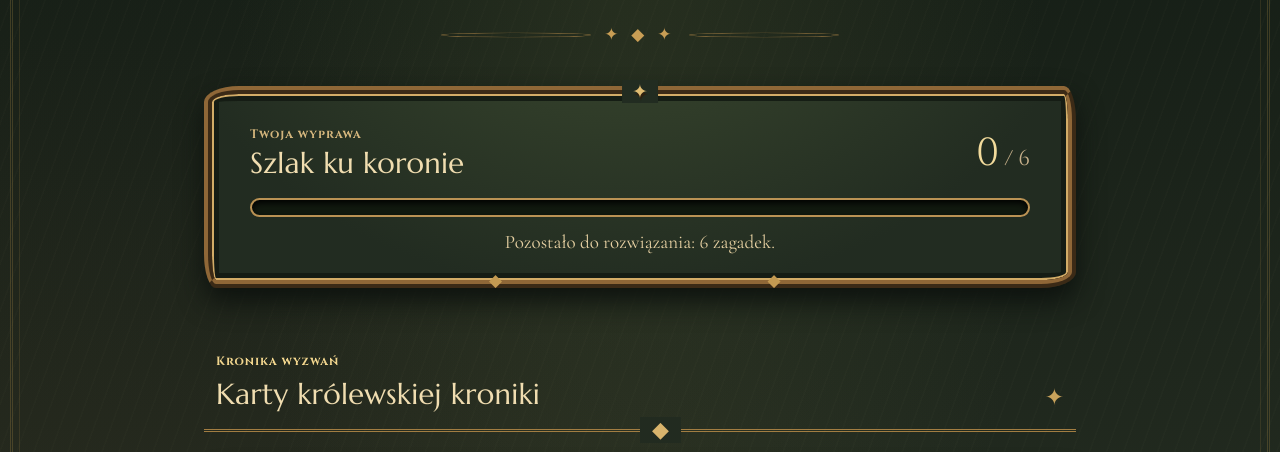
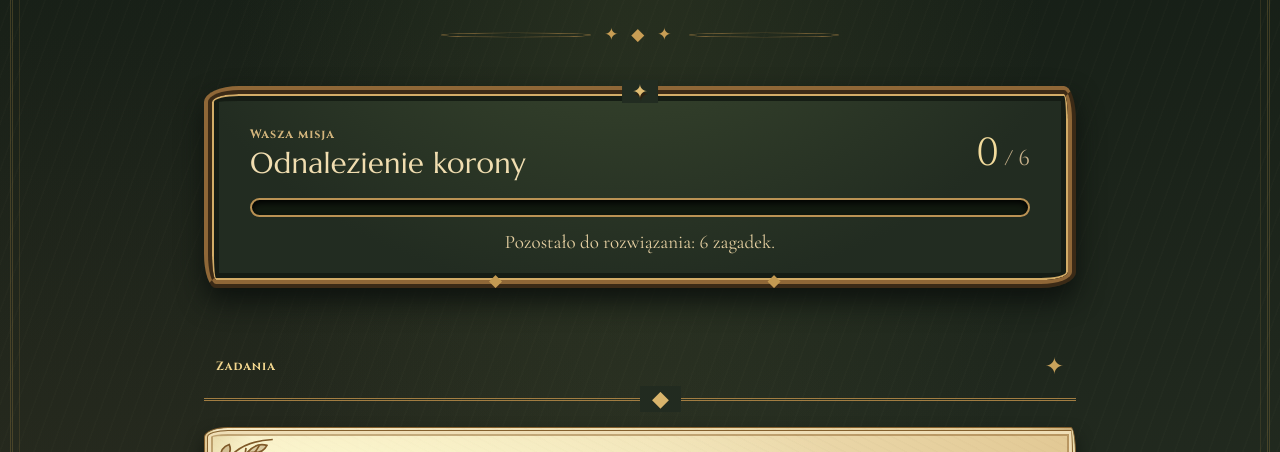
Before and after one commit to GraTerenowa/TajemnicaKorony, a plain HTML site: page index.html in a window 1280 px wide. Shown: the part 295-747 px from the top of the page. Drawn offline with nearby package versions, Linux system fonts and the light colour scheme.

Commit message:
Update section titles and notes in index.html

```diff
--- a/index.html
+++ b/index.html
@@ -24,20 +24,20 @@
       <section class="progress-card" aria-label="Postęp w grze">
         <div class="progress-heading">
           <div>
-            <p class="section-kicker">Twoja wyprawa</p>
-            <h2>Szlak ku koronie</h2>
+            <p class="section-kicker">Wasza misja</p>
+            <h2>Odnalezienie korony</h2>
           </div>
           <p class="progress-count"><strong id="completed-count">0</strong><span> / 6</span></p>
         </div>
         <div class="progress-track" id="progress-track" role="progressbar" aria-label="Rozwiązane zagadki" aria-valuemin="0" aria-valuemax="6" aria-valuenow="0">
           <div id="progress-fill" class="progress-fill"></div>
         </div>
-        <p class="progress-note" id="progress-note" aria-live="polite">Odkryj tajemnice, które prowadzą do korony.</p>
+        <p class="progress-note" id="progress-note" aria-live="polite">Rozwiążcie zadania, które prowadzą do korony.</p>
       </section>
 
       <section class="quest-section" aria-labelledby="quest-heading">
         <div class="section-heading">
-          <div><p class="section-kicker">Kronika wyzwań</p><h2 id="quest-heading">Karty królewskiej kroniki</h2></div>
+          <div><p class="section-kicker">Zadania</p><h2 id="quest-heading"></h2></div>
           <span class="small-ornament" aria-hidden="true">✦</span>
         </div>
         <div id="tasks" class="tasks"></div>
```
